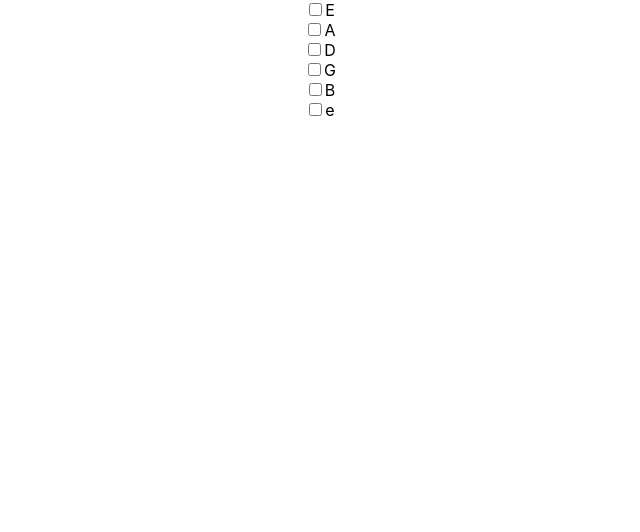
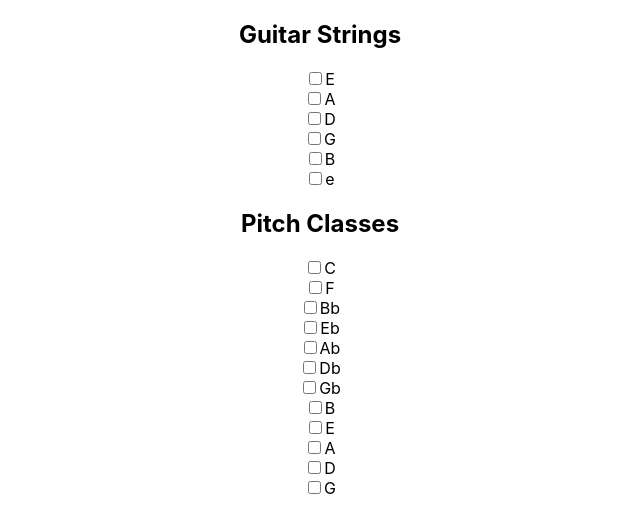
Before and after one commit to DMW9400/Guitar-Flash, a React (Create React App) app: page / in a window 1280 px wide. Shown: the top 532 px of the page, without its empty margins (320-960 px from the left). Built offline with nearby package versions, Linux system fonts and the light colour scheme.

Commit message:
finished logic for note generation

```diff
--- a/src/Components/noteQuiz.js
+++ b/src/Components/noteQuiz.js
@@ -6,7 +6,8 @@ class NoteQuiz extends React.Component {
         super(props)
         this.state ={
             pitchClasses:[],
-            guitarStrings:[]
+            guitarStrings:[],
+            finalNotes: []
         }
     }
 
@@ -14,27 +15,17 @@ class NoteQuiz extends React.Component {
     handleStringChange = (event) => {
         const checkedBool = event.target.checked
         const selectedValue = event.target.value
-        // console.log(checkedBool, selectedValue)
         if(checkedBool){
-            console.log('Checked')
-            // this.setState(prevState => ({
-            //     guitarStrings: [...prevState.guitarStrings, 'ABC']
-            //     }, ()=>console.log(this.state))
-            // )
             this.setState({
                 guitarStrings: [...this.state.guitarStrings, selectedValue]
-            }, () => console.log(this.state.guitarStrings))
+            }, () => console.log('check:', this.state.guitarStrings))
         }
         else {
             this.setState({
-                guitarStrings : [...this.state.guitarStrings, this.state.guitarStrings.filter(word => word !==selectedValue )]
-            }, () => console.log(this.state.guitarStrings))
+                guitarStrings : this.state.guitarStrings.filter(word => word !==selectedValue)
+            }, () => console.log('uncheck:', this.state.guitarStrings))
         }
-        //     this.setState(prevState => ({
-        //         [event.target.name]: prevState.event.target.name.filter(value => value !== selectedValue)
-        //         }, ()=>console.log(this.state))
-        //     )}
-        }
+    }
 
     generateCheckBox = (arr) => {
         return (arr.map (guitString =>{
@@ -60,10 +51,54 @@ class NoteQuiz extends React.Component {
         )
     }
 
+    handlePitchChange = (event) => {
+        let checkedBool = event.target.checked
+        let newPitch = event.target.value
+        if (checkedBool){
+            this.setState({
+                pitchClasses:[...this.state.pitchClasses, newPitch]
+            }, ()=>console.log('pitch check', this.state.pitchClasses))
+        } else {
+            this.setState({
+                pitchClasses: this.state.pitchClasses.filter(delPitch => delPitch !== newPitch)
+            },()=>console.log('pitch uncheck:', this.state.pitchClasses))
+        }
+    }
+
+    generatePitchBoxes = (arr) => {
+        return arr.map (pitchClass => {
+            return(
+                <div>
+                    <input
+                    type = "checkbox"
+                    id = {pitchClass}
+                    key = {pitchClass}
+                    value = {pitchClass}
+                    name = 'notes'
+                    onChange = {this.handlePitchChange}
+                    />
+                    <label>{pitchClass}</label>
+                </div>
+            )
+        })
+    }
+
+    generateQuizArray = (stringArr,pitchArr) => {
+        stringArr.map(string=>{
+            let x = 0
+            while(x<pitchArr.length-1){
+
+            }
+        })
+    }
+
     render(){
         return(
         <div>
+            <h2>Guitar Strings</h2>
             {this.generateCheckBox(['E','A','D','G','B','e'])}
+            <h2>Pitch Classes</h2>
+            {this.generatePitchBoxes(['C','F','Bb','Eb','Ab','Db','Gb','B','E','A','D','G'])}
         </div>
         )
     }
```
